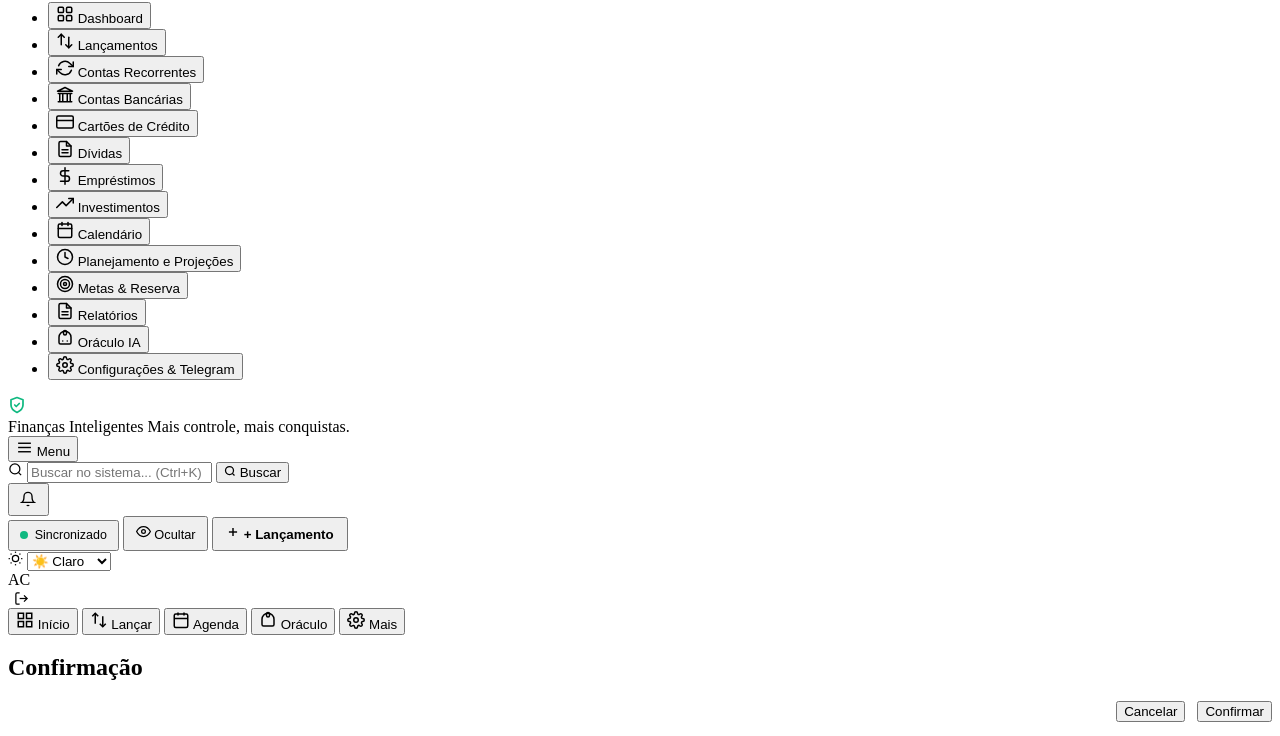
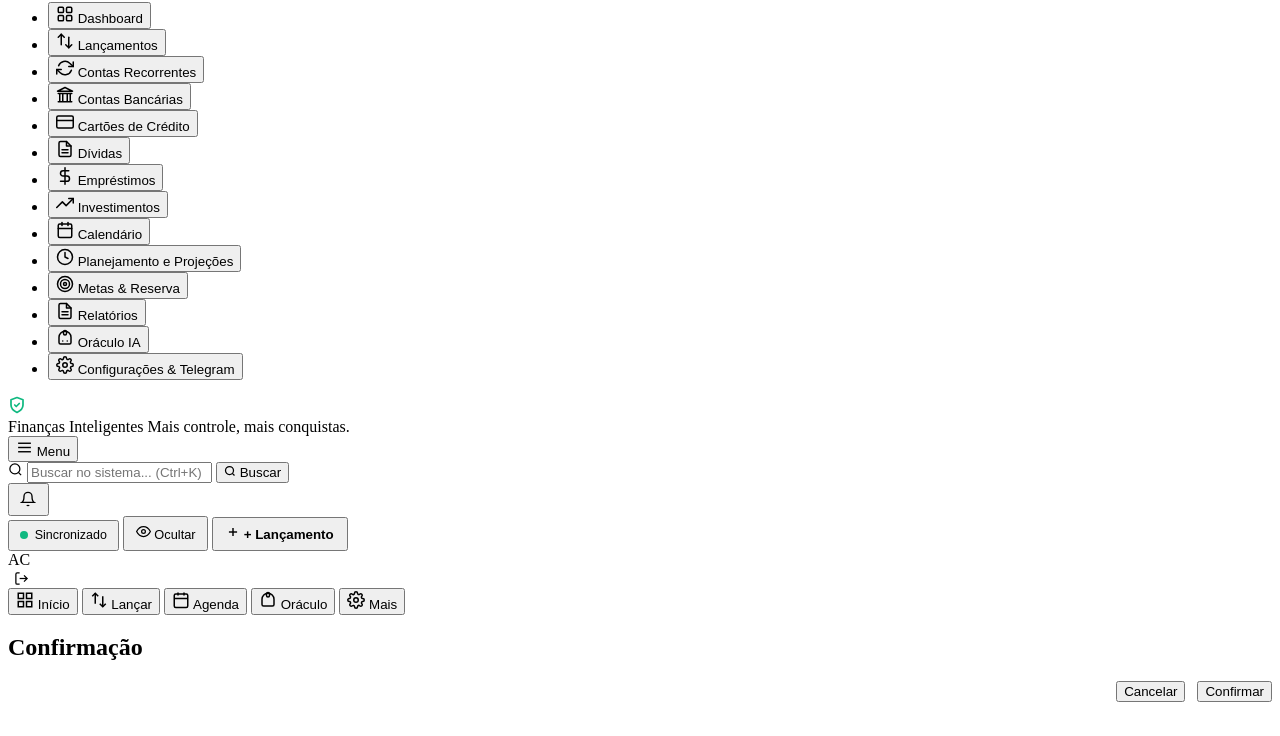
Before and after one commit to Andre-fdias/finpess, a plain HTML site: page src/Index.html in a window 1280 px wide. Shown: the part 64-800 px from the top of the page. Drawn offline with Linux system fonts and the light colour scheme.

Commit message:
fix(ui): remover seletor de tema do header

```diff
--- a/src/Index.html
+++ b/src/Index.html
@@ -297,17 +297,6 @@
             <span class="desktop-only">+ Lançamento</span>
           </button>
 
-          <div class="theme-select-container">
-            <label for="topbar-theme-select" class="theme-label" aria-hidden="true" title="Alternar tema">
-              <svg width="15" height="15" viewBox="0 0 24 24" fill="none" stroke="currentColor" stroke-width="2"><circle cx="12" cy="12" r="5"></circle><line x1="12" y1="1" x2="12" y2="3"></line><line x1="12" y1="21" x2="12" y2="23"></line><line x1="4.22" y1="4.22" x2="5.64" y2="5.64"></line><line x1="18.36" y1="18.36" x2="19.78" y2="19.78"></line><line x1="1" y1="12" x2="3" y2="12"></line><line x1="21" y1="12" x2="23" y2="12"></line><line x1="4.22" y1="19.78" x2="5.64" y2="18.36"></line><line x1="18.36" y1="5.64" x2="19.78" y2="4.22"></line></svg>
-            </label>
-            <select id="topbar-theme-select" class="form-control" onchange="App.applyAndSaveTheme(this.value)" aria-label="Selecionar tema claro ou escuro">
-              <option value="light">☀️ Claro</option>
-              <option value="dark">🌙 Escuro</option>
-              <option value="auto">🖥️ Auto</option>
-            </select>
-          </div>
-
           <!-- Indicador Google Sheets Style de Outros Usuários Editando Simultaneamente -->
           <div id="active-presence-container" class="presence-users-group" title="Outras pessoas editando agora" style="display:none;"></div>
 
```
